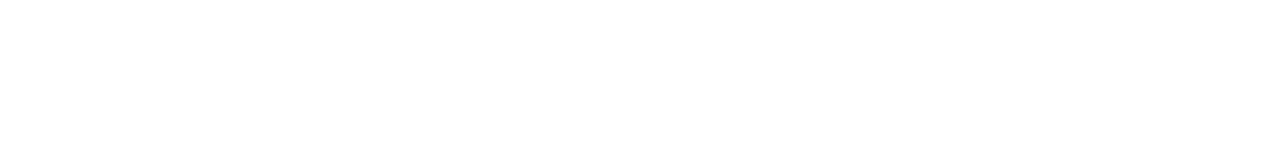
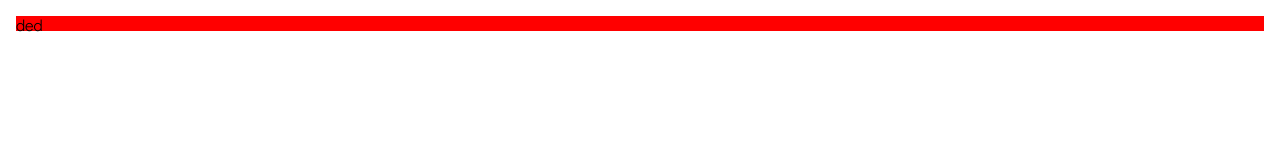
Before and after one commit to dev5h/remark, a plain HTML site: page html_previewer/index.html in a window 1280 px wide. Drawn offline with Linux system fonts and the light colour scheme.

Commit message:
Updated html_previewer/index.html, html_previewer/script.js, html_previewer/style.css;

```diff
--- a/html_previewer/index.html
+++ b/html_previewer/index.html
@@ -12,7 +12,7 @@
   <script src="markdown-it.min.js"></script>
   <body>
     <div id="container">
-      <p class="start"></p>
+      <p class="start">ded</p>
       <!-- # Hello World I am Shazin <br />
       Some text with KaTeX syntax: $( E = mc^2 )$ and $F = ma$ <br />
       $x^3$ <br />
--- a/html_previewer/script.js
+++ b/html_previewer/script.js
@@ -1,22 +1,22 @@
 const container = document.getElementById("container");
 const ps = document.querySelectorAll("#container p");
-document.addEventListener("DOMContentLoaded", function () {
-  const md = window.markdownit();
-  container.innerHTML = md.render(container.innerText);
+// document.addEventListener("DOMContentLoaded", function () {
+//   const md = window.markdownit();
+//   container.innerHTML = md.render(container.innerText);
 
-  renderMathInElement(document.body, {
-    // customised options
-    // • auto-render specific keys, e.g.:
-    delimiters: [
-      { left: "$$", right: "$$", display: true },
-      { left: "$", right: "$", display: false },
-      { left: "\\(", right: "\\)", display: false },
-      { left: "\\[", right: "\\]", display: true },
-    ],
-    // • rendering keys, e.g.:
-    throwOnError: false,
-  });
-});
+//   renderMathInElement(document.body, {
+//     // customised options
+//     // • auto-render specific keys, e.g.:
+//     delimiters: [
+//       { left: "$$", right: "$$", display: true },
+//       { left: "$", right: "$", display: false },
+//       { left: "\\(", right: "\\)", display: false },
+//       { left: "\\[", right: "\\]", display: true },
+//     ],
+//     // • rendering keys, e.g.:
+//     throwOnError: false,
+//   });
+// });
 
 ps[ps.length - 1].contentEditable = true;
 // function that process and sets the container
--- a/html_previewer/style.css
+++ b/html_previewer/style.css
@@ -42,3 +42,7 @@ div#container {
 div#container:focus {
   outline: none;
 }
+.start {
+  background-color: red;
+  height: 15px;
+}
```
